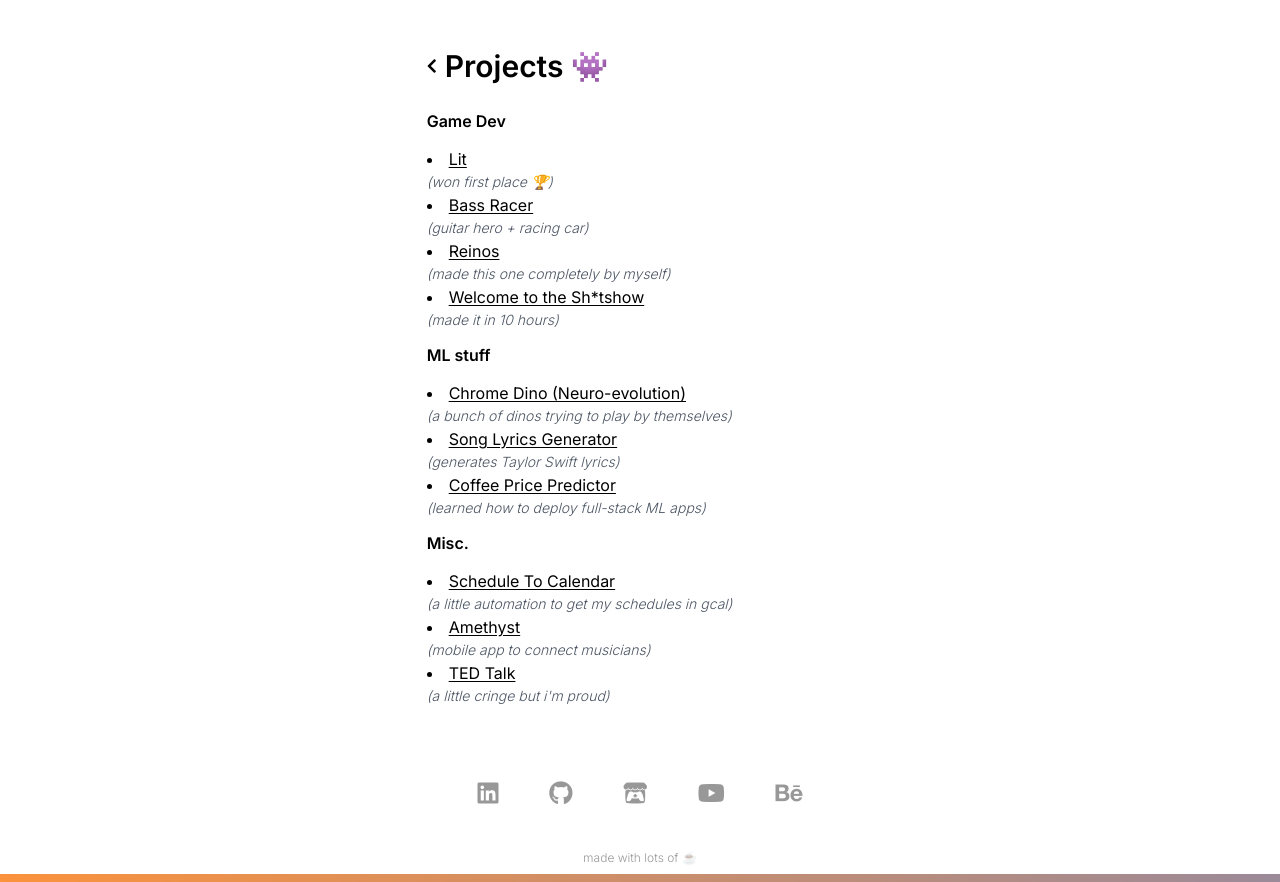
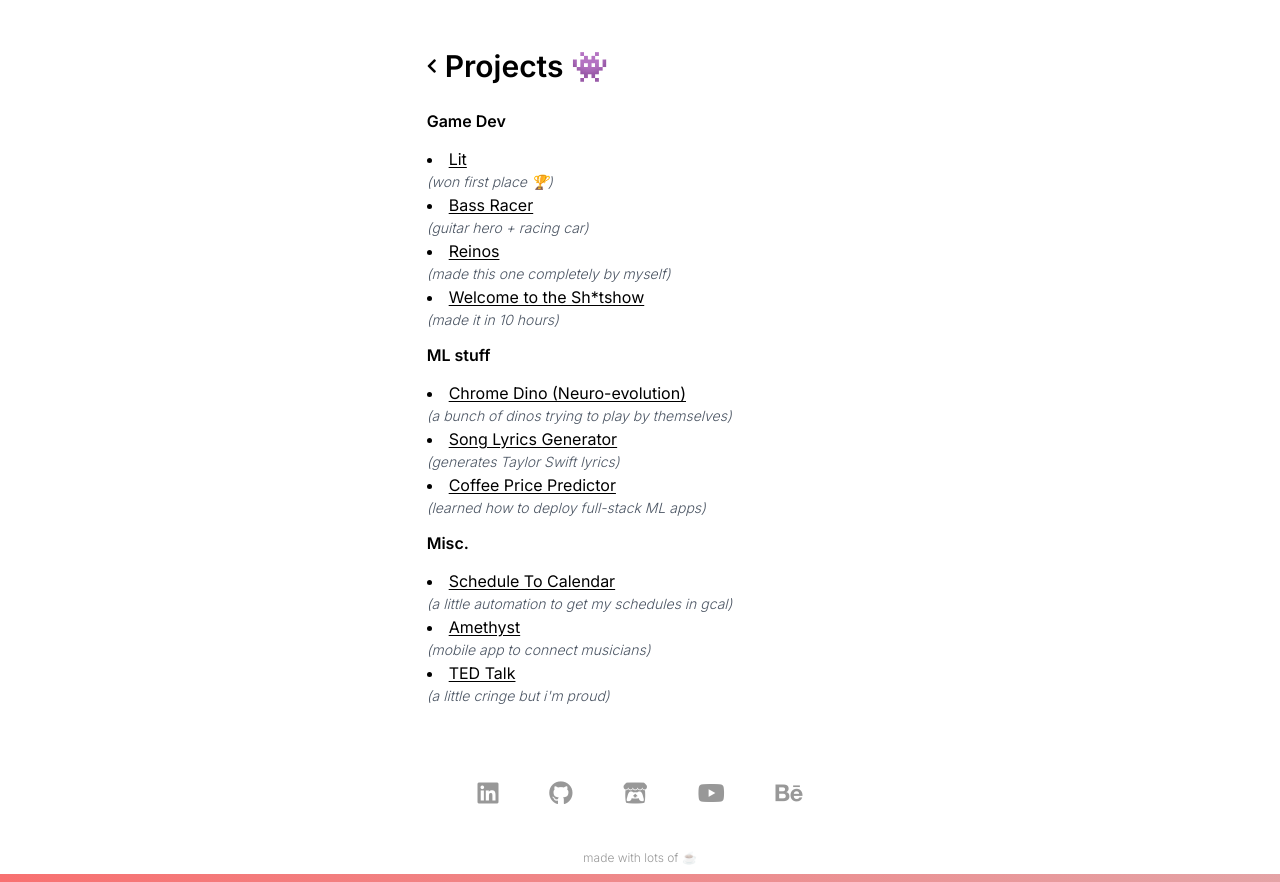
Before and after one commit to BhavyaMuni/website-v2, a SvelteKit app: page /projects in a window 1280 px wide. Built offline with nearby package versions, Linux system fonts and the light colour scheme.

Commit message:
changed the gradient

```diff
--- a/package.json
+++ b/package.json
@@ -23,7 +23,7 @@
 		"prettier": "^2.8.0",
 		"prettier-plugin-svelte": "^2.8.1",
 		"svelte": "^3.54.0",
-		"tailwindcss": "^3.2.4",
+		"tailwindcss": "^3.3.0",
 		"vite": "^4.0.0",
 		"vitest": "^0.25.3"
 	},
--- a/src/lib/Footer.svelte
+++ b/src/lib/Footer.svelte
@@ -11,7 +11,7 @@
 <div class="flex flex-col items-center">
 	<p class="opacity-40 text-xs py-2">made with lots of ☕️</p>
 	<div
-		class="h-2 move-gradient bg-gradient-to-r from-orange-400 via-blue-500 to-orange-400 w-full"
+		class="h-2 w-full move-gradient bg-gradient-to-r from-red-400 via-gray-300 to-blue-500"
 		style="--mx: {$mx}%"
 	/>
 </div>
--- a/src/routes/+layout.svelte
+++ b/src/routes/+layout.svelte
@@ -10,12 +10,12 @@
 	import Footer from '$lib/Footer.svelte';
 	import Social from '$lib/Social.svelte';
 
-	import { dev } from '$app/environment';
-	import { inject } from '@vercel/analytics';
-	inject({ mode: dev ? 'development' : 'production' });
+	// import { dev } from '$app/environment';
+	// import { inject } from '@vercel/analytics';
+	// inject({ mode: dev ? 'development' : 'production' });
 </script>
 
-<div class="flex flex-col h-screen justify-between">
+<div class="flex flex-col h-screen justify-between ">
 	<div
 		class="flex flex-col lg:w-1/3 sm:w-2/3 xs:w-4/5 justify-center m-auto py-12 leading-relaxed space-y-3"
 	>
```
Also changed, not shown: 1 other file (tests, documents, lock files or other folders).
